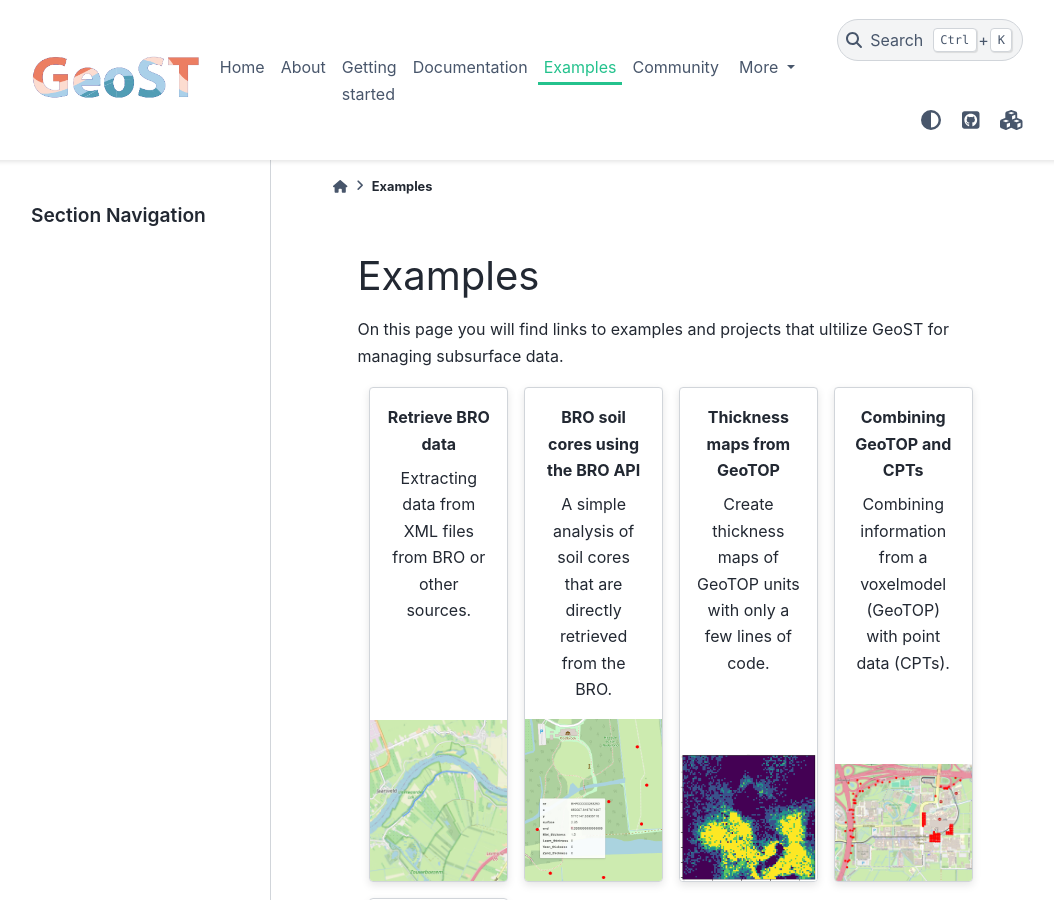
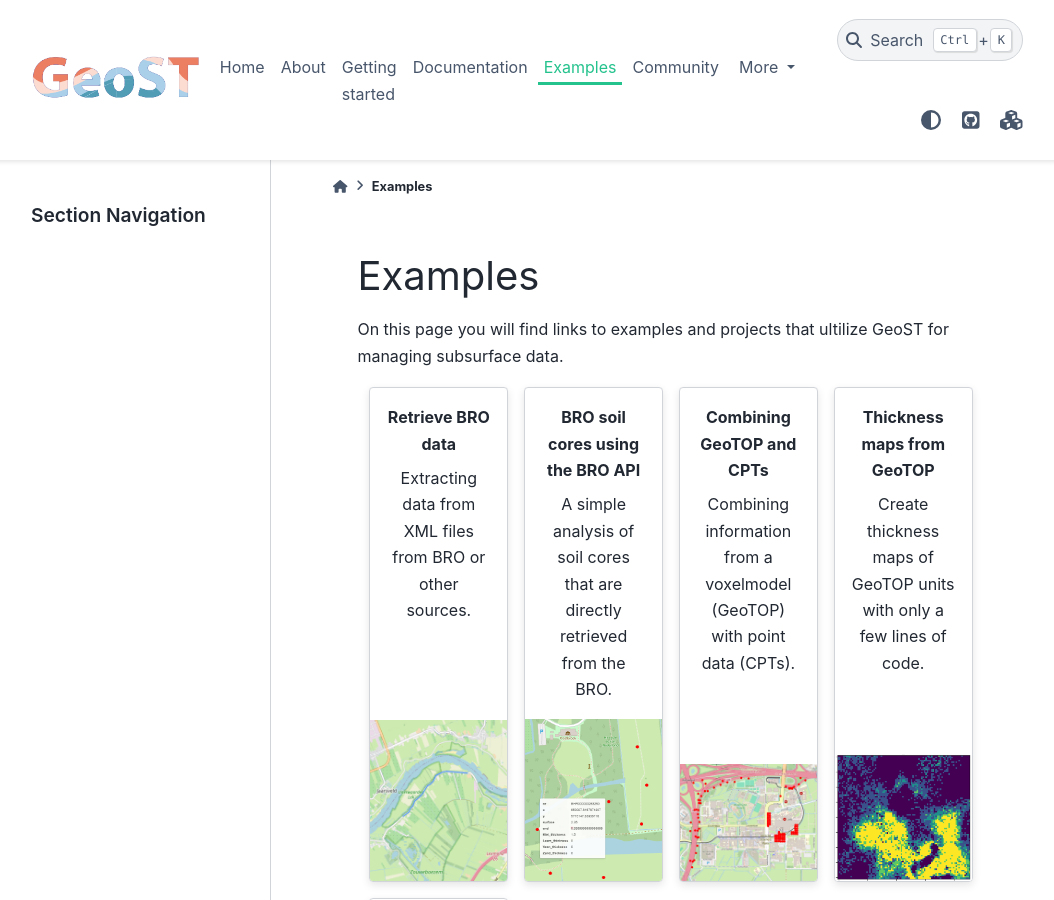
Before and after one commit to Deltares-research/geost, a Sphinx documentation site: the page built from docs/examples.md, in a window 1280 px wide and 900 px high. Shown: the whole window, without its empty margins (113-1167 px from the left). Built offline with Sphinx 7.4.7 and the PyData theme 0.15.4, drawn with Linux system fonts in a browser that asks for light colours.

Commit message:
Change example order

````diff
--- a/docs/examples.md
+++ b/docs/examples.md
@@ -23,17 +23,17 @@
 :img-bottom: ./_static/example_bro_soil.png
 A simple analysis of soil cores that are directly retrieved from the BRO.
 ```
+```{grid-item-card} Combining GeoTOP and CPTs
+:text-align: center
+:link: ./examples/combine_geotop_with_cpts.html
+:img-bottom: ./_static/cpts_usp.png
+Combining information from a voxelmodel (GeoTOP) with point data (CPTs).
+```
 ```{grid-item-card} Thickness maps from GeoTOP
 :text-align: center
 :link: ./examples/geotop_thickness_maps.html
 :img-bottom: ./_static/geotop_thickness_example.png
 Create thickness maps of GeoTOP units with only a few lines of code.
-```
-```{grid-item-card} Combining GeoTOP and CPTs
-:text-align: center
-:link: ./examples/combine_geotop_with_cpts.html
-:img-bottom: ./_static/cpts_usp.png
-Combining information from a voxelmodel (GeoTOP) with point data (CPTs).
 ```
 ```{grid-item-card} GeoST + PyVista: 3D export features
 :text-align: center
````
